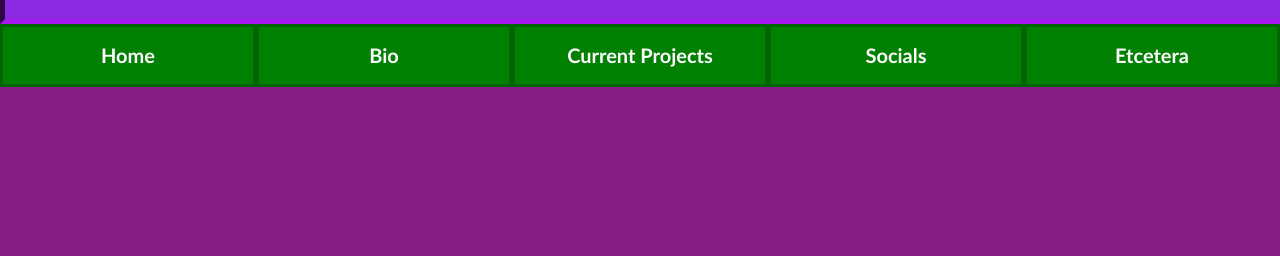
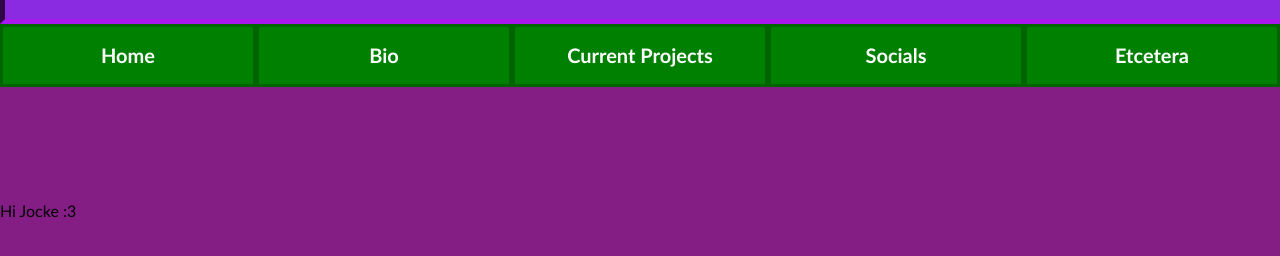
Before and after one commit to Lexispidey/LexiSpidey.github.io, a plain HTML site: page index.html in a window 1280 px wide. Shown: the part 68-324 px from the top of the page. Drawn offline with Linux system fonts and the light colour scheme.

Commit message:
Update index.html

```diff
--- a/index.html
+++ b/index.html
@@ -27,7 +27,7 @@
         </article></center>
         <article id="siteinfo">
             <br><br><br><br><br><br>
-
+            Hi Jocke :3
         </article>
     </body>
 </html>
```
